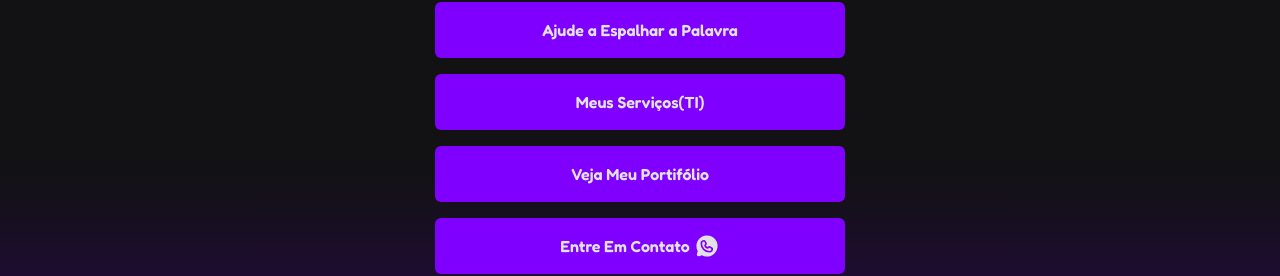
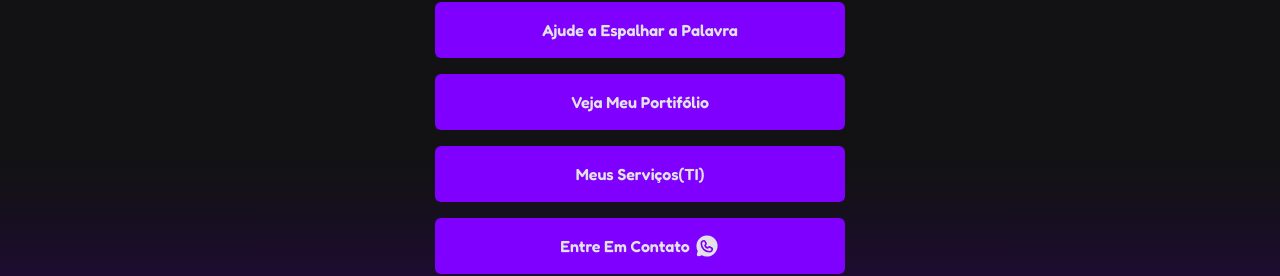
Before and after one commit to mat17700/homepage, a React (Vite) app: page / in a window 1280 px wide. Shown: the part 310-586 px from the top of the page. Built offline with nearby package versions, Linux system fonts and the light colour scheme.

Commit message:
moving buttons

```diff
--- a/src/components/HomePage/index.tsx
+++ b/src/components/HomePage/index.tsx
@@ -33,14 +33,14 @@ export function HomePage() {
         >
           Ajude a Espalhar a Palavra
         </Button>
+        <Button href="#" showTooltip>
+          Veja Meu Portifólio
+        </Button>
         <Button
           href="https://pe.olx.com.br/grande-recife/servicos/formatacao-instalacao-de-programas-montagem-e-manutencao-de-pcs-mateus-1419522705?utm_medium=shared_link&utm_source=direct"
           target="_blank"
         >
           Meus Serviços(TI)
-        </Button>
-        <Button href="#" showTooltip>
-          Veja Meu Portifólio
         </Button>
         <Button href="https://wa.me/5581997072752" target="_blank">
           Entre Em Contato
```
